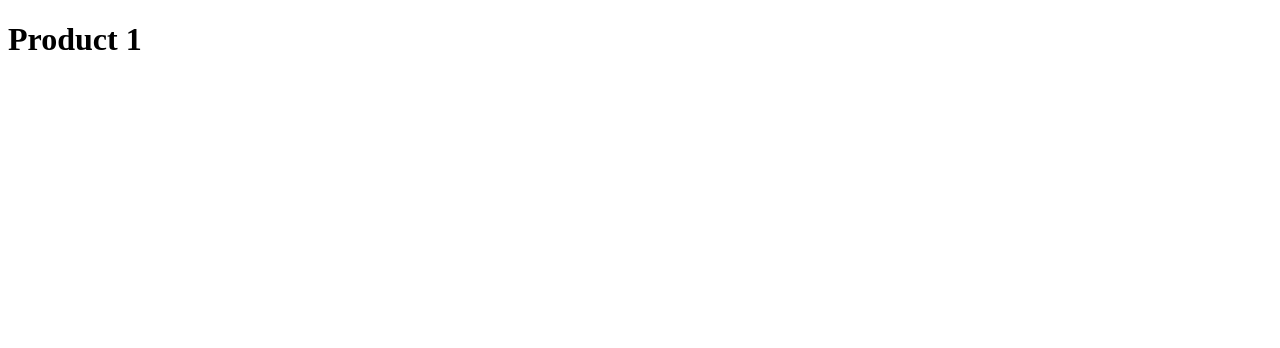
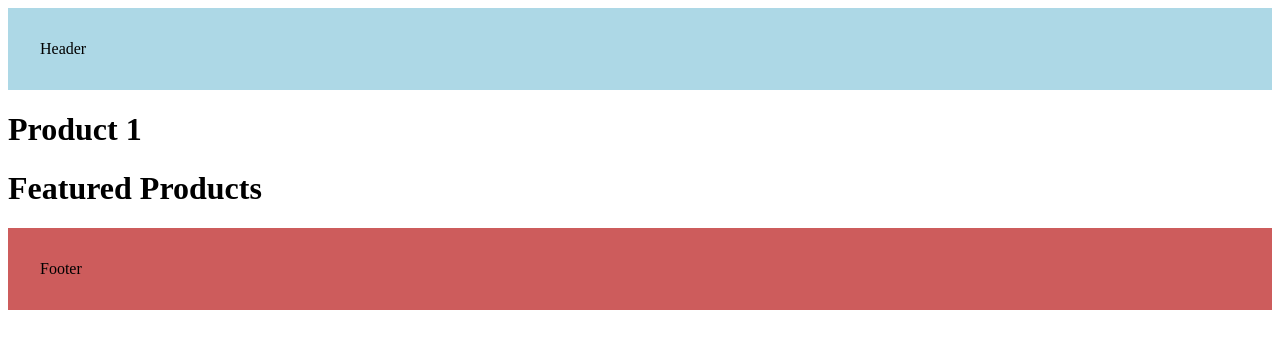
Before and after one commit to Yuwen-0/NextJs-Learning-Library, a Next.js app: page /products/1 in a window 1280 px wide. Shown: the top 348 px of the page. Built offline with nearby package versions, Linux system fonts and the light colour scheme.

Commit message:
add:add some routing and learning and folder structure

```diff
--- a/src/app/about/page.tsx
+++ b/src/app/about/page.tsx
@@ -1,3 +1,7 @@
+export const metadata = {
+  title: 'About Me',
+}
+
 export default function About(){
   return (
     <h1>About</h1>
--- a/src/app/layout.tsx
+++ b/src/app/layout.tsx
@@ -11,7 +11,19 @@ export default function RootLayout({
   return (
     <html lang="en">
       <body>
+        <header style={
+          {
+            backgroundColor: 'lightblue',
+            padding:"2em",
+          }
+        }>Header</header>
         {children}
+        <footer style={
+          {
+            backgroundColor: '#CD5C5C',
+            padding:"2em",
+          }
+        }>Footer</footer>
       </body>
     </html>
   )
--- /dev/null
+++ b/src/app/products/[productId]/layout.tsx
@@ -0,0 +1,12 @@
+export default function RootLayout({
+    children,
+  }: {
+    children: React.ReactNode
+  }) {
+    return (
+      <>
+        {children}
+        <h1>Featured Products</h1>
+      </>
+    )
+  }
--- a/src/app/products/[productId]/page.tsx
+++ b/src/app/products/[productId]/page.tsx
@@ -1,10 +1,26 @@
-export default function Page({
-    params
-}: {
+import { Metadata } from "next"
+
+type Params = {
     params: {
         productId: string
     }
-}) {
+}
+
+export const generateMetadata = async ({params} : Params): Promise<Metadata> => {
+    const title = await new Promise((resolve) => {
+        setTimeout(() => {
+            resolve(`iPhone ${params.productId}`)
+        }, 100)
+    })
+    return {
+        title: `Product ${title}`
+    }
+}
+
+
+export default function Page({
+    params
+}: Params) {
     return (
         <h1>Product {params.productId}</h1>
     )
```
Also changed, not shown: src/app/(auth)/(with-auth-layout)/layout.tsx (added, +12 -0 lines), src/app/(auth)/layout.tsx (deleted, +0 -16 lines), src/app/(auth)/(with-auth-layout)/login/page.tsx (renamed from src/app/(auth)/login/page.tsx), src/app/(auth)/(with-auth-layout)/register/page.tsx (renamed from src/app/(auth)/register/page.tsx).
